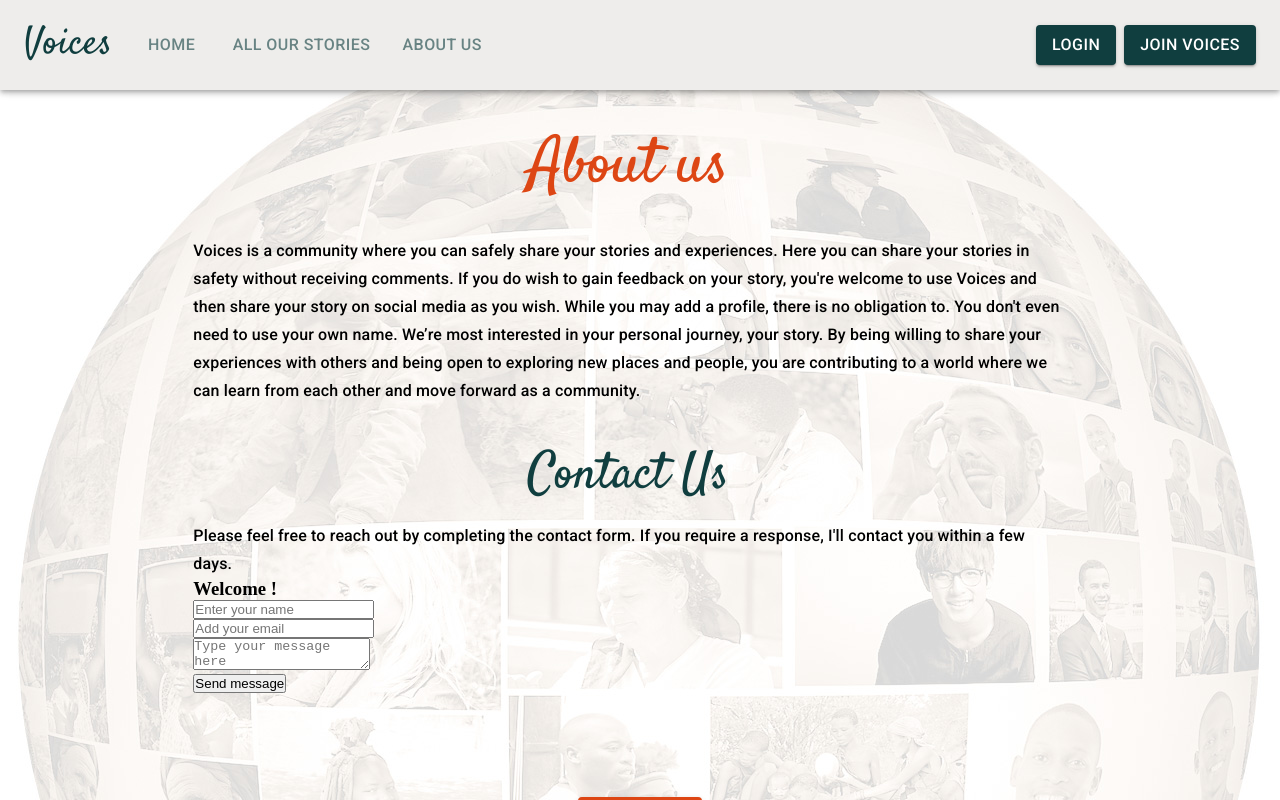
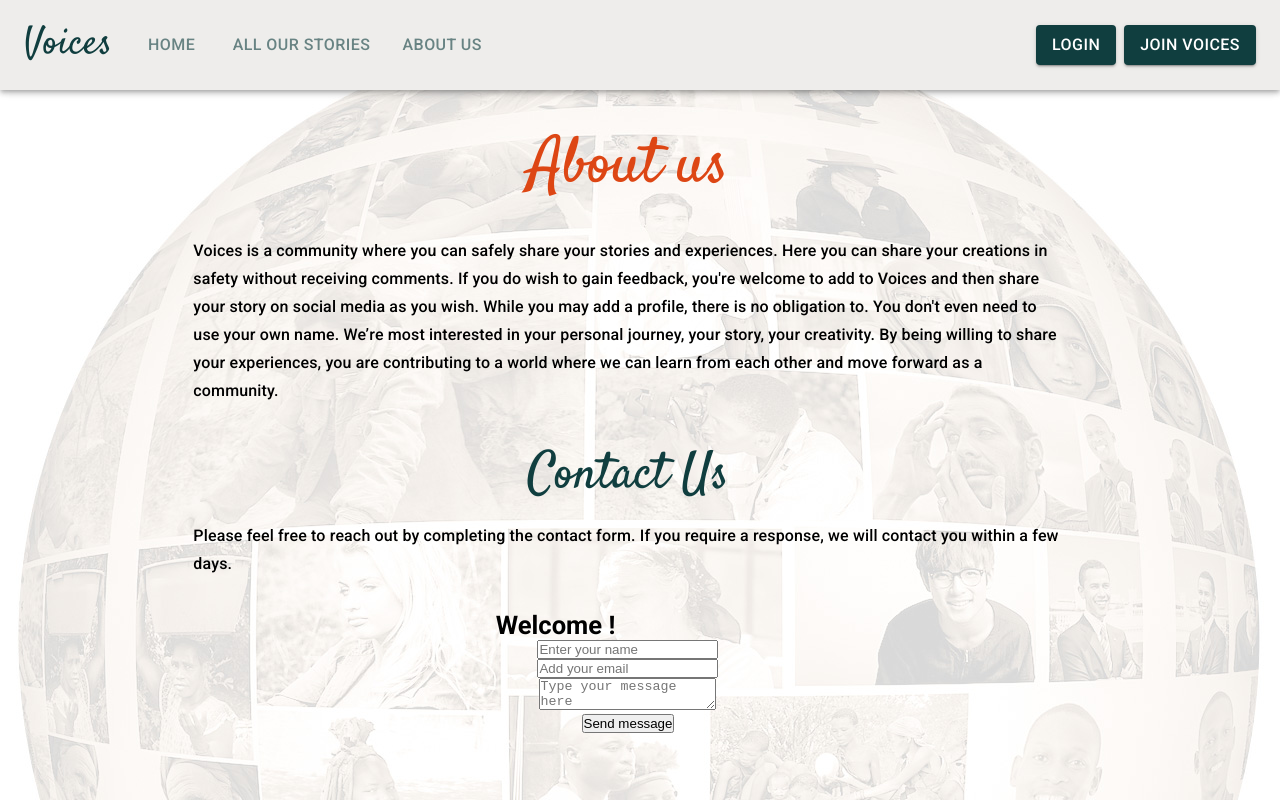
Before and after one commit to grace-anderson/voices, a React (Create React App) app in the folder client/: page /about in a window 1280 px wide. Shown: the top 800 px of the page. Built offline with nearby package versions, Linux system fonts and the light colour scheme.

Commit message:
added contact form

```diff
--- a/client/src/components/ContactForm/index.jsx
+++ b/client/src/components/ContactForm/index.jsx
@@ -1,5 +1,7 @@
 import React, { useState } from "react";
 import { validateEmail, validateName, validateMessage } from "../utils/helpers";
+
+import { Grid, Typography } from "@mui/material";
 
 function ContactForm() {
   const [name, setName] = useState("");
@@ -64,12 +66,23 @@ function ContactForm() {
   };
 
   return (
-    <div className="form-container">
-      <div className="form-container__details">
-        <div className="form-container__title">
-          <h3>Welcome {name}!</h3>
-        </div>
-        <form className="form">
+    <Grid
+      container
+      sx={{
+        display: "flex",
+        flexDirection: "column",
+        textAlign: "center",
+        justifyContent: "center",
+        marginTop: "2rem",
+      }}
+    >
+      {/* welcome row */}
+      <Grid item xs={1} />
+      <Grid item xs={10}>
+        <Typography variant="h4Roboto">Welcome {name}!</Typography>
+      </Grid>
+      <Grid item xs={1} />
+      <form style={{ display: "flex", flexDirection: "column" }}>
         <div className="form__field">
           <input
             className="form__input"
@@ -123,8 +136,7 @@ function ContactForm() {
           <p className="message-text success-text">{successMessage}</p>
         </div>
       )}
-      </div>
-    </div>
+    </Grid>
   );
 }
 
--- a/client/src/pages/About.jsx
+++ b/client/src/pages/About.jsx
@@ -29,15 +29,14 @@ const About = () => {
         <Grid item xs={10} md={8}>
           <Typography variant="subtitle1" sx={{ fontWeight: 500 }}>
             Voices is a community where you can safely share your stories and
-            experiences. Here you can share your stories in safety without
-            receiving comments. If you do wish to gain feedback on your story,
-            you're welcome to use Voices and then share your story on social
-            media as you wish. While you may add a profile, there is no
-            obligation to. You don't even need to use your own name. We&#8217;re
-            most interested in your personal journey, your story. By being
-            willing to share your experiences with others and being open to
-            exploring new places and people, you are contributing to a world
-            where we can learn from each other and move forward as a community.
+            experiences. Here you can share your creations in safety without
+            receiving comments. If you do wish to gain feedback, you're welcome
+            to add to Voices and then share your story on social media as you
+            wish. While you may add a profile, there is no obligation to. You
+            don't even need to use your own name. We&#8217;re most interested in
+            your personal journey, your story, your creativity. By being willing
+            to share your experiences, you are contributing to a world where we
+            can learn from each other and move forward as a community.
           </Typography>
         </Grid>
         <Grid item xs={1} md={2} />
@@ -66,7 +65,7 @@ const About = () => {
         <Grid item xs={10} md={8}>
           <Typography variant="subtitle1" sx={{ fontWeight: 500 }}>
             Please feel free to reach out by completing the contact form. If you
-            require a response, I'll contact you within a few days.
+            require a response, we will contact you within a few days.
           </Typography>
         </Grid>
         <Grid item xs={1} md={2} />
--- a/client/src/pages/Profile.jsx
+++ b/client/src/pages/Profile.jsx
@@ -41,7 +41,7 @@ const Profile = () => {
   }
 
   return (
-    <Grid>
+    <Grid container>
       {/* heading row */}
       <Grid item xs={1} />
       <Grid
@@ -67,9 +67,13 @@ const Profile = () => {
       <Grid item xs={2} />
 
       {/* Display saved profile */}
+      <Grid item xs={1} />
+      <Grid item xs={10}>
       <Typography variant="h2" sx={{textAlign: "center"}}>
           {userParam ? `${user.username}'s` : "Your"} Profile
         </Typography>
+        </Grid>
+        <Grid item xs={1} />
       <Grid item xs={12} sx={{textAlign: "center", marginBottom: 8}}>
       <Typography variant="body1">profile should be here</Typography>
       <Typography variant="body1">{user.myProfile}</Typography>
```
Lines whose indentation alone changed are shown as unchanged.
